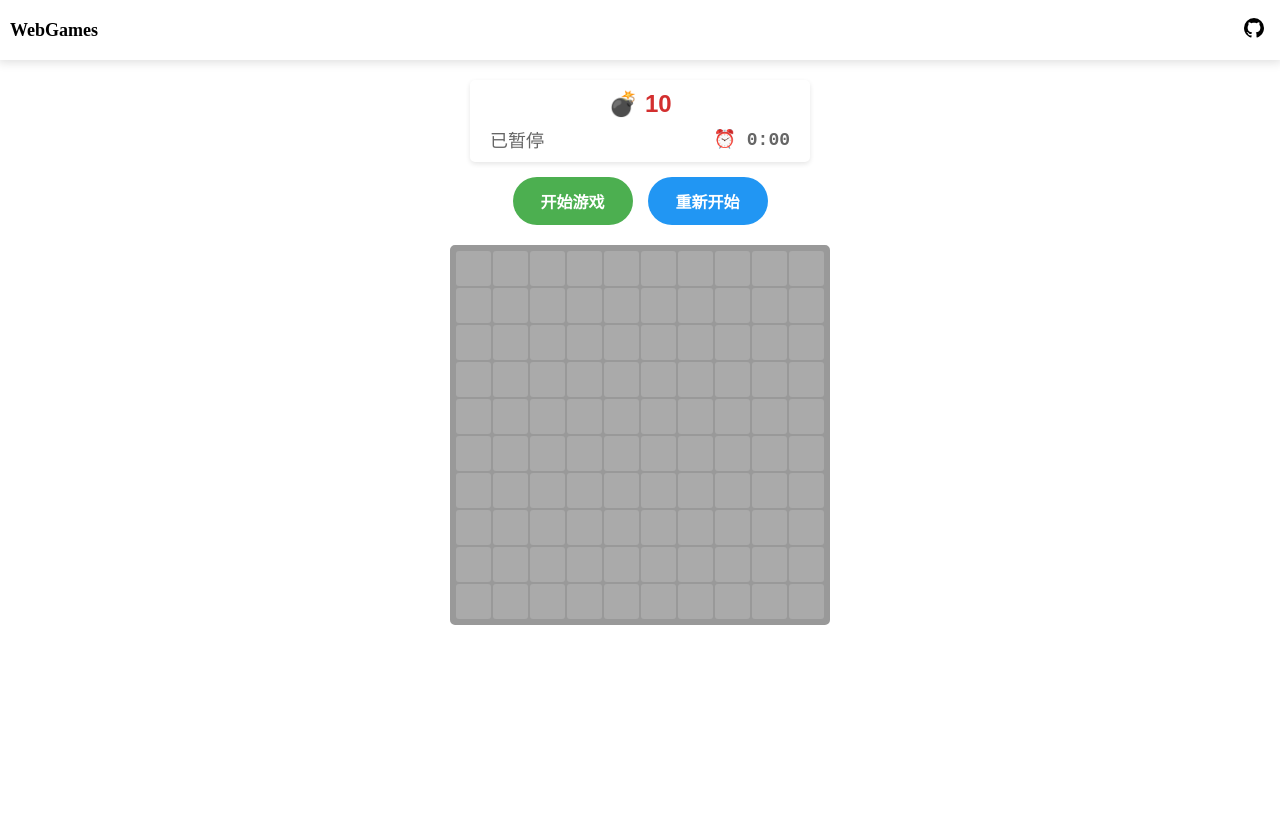
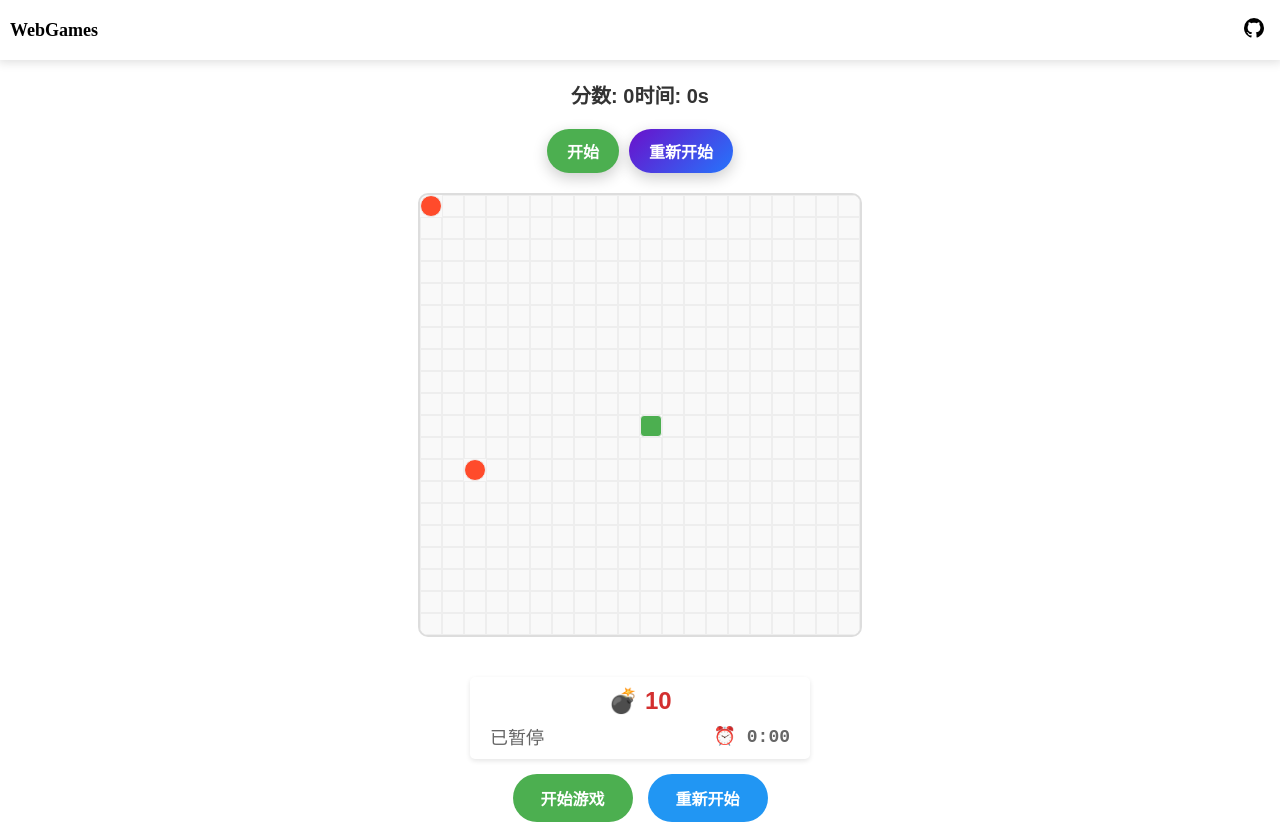
Before and after one commit to zhenghaoyang24/webgames, a Vue app: page / in a window 1280 px wide. Shown: the top 824 px of the page. Before the commit the page ends 800 px from the top, so only its background shows below. Built offline with nearby package versions, Linux system fonts and the light colour scheme; the HTML template or start-up script is replaced by a standard one.

Commit message:
feat:snackgame

```diff
--- a/src/App.vue
+++ b/src/App.vue
@@ -1,6 +1,7 @@
 <script setup>
-import Minesweeper from "@/components/Minesweeper.vue";
+import Minesweeper from "@/components/games/Minesweeper.vue";
 import NavBar from "@/components/NavBar.vue";
+import SnakeGame from "@/components/games/SnakeGame.vue";
 
 </script>
 
@@ -8,8 +9,8 @@ import NavBar from "@/components/NavBar.vue";
   <nav>
     <NavBar></NavBar>
   </nav>
-
   <main class="main">
+    <SnakeGame></SnakeGame>
     <Minesweeper></Minesweeper>
   </main>
 </template>
--- /dev/null
+++ b/src/components/games/SnakeGame.vue
@@ -0,0 +1,308 @@
+<template>
+  <div class="snake-game">
+    <!-- 游戏信息 -->
+    <div class="game-info">
+      <span>分数: {{ score }}</span>
+      <span>时间: {{ gameTime }}s</span>
+    </div>
+
+    <!-- 控制按钮 -->
+    <div class="game-controls">
+      <button
+          @click="toggleGame"
+          :style="{
+          backgroundColor: isPlaying ? '#ff4b2b' : '#4caf50',
+        }"
+      >
+        {{ isPlaying ? '暂停' : '开始' }}
+      </button>
+      <button @click="restartGame" class="restart-button">重新开始</button>
+    </div>
+
+    <!-- 游戏区域 -->
+    <div class="game-area">
+      <div
+          v-for="(row, y) in gameGrid"
+          :key="y"
+          class="game-row"
+      >
+        <div
+            v-for="(cell, x) in row"
+            :key="x"
+            class="game-cell"
+            :class="{ snake: cell === 1, food: cell === 2 }"
+        ></div>
+      </div>
+    </div>
+  </div>
+</template>
+
+<script setup lang="ts">
+import { ref, onMounted, onUnmounted } from 'vue';
+
+// 游戏配置
+const GRID_SIZE = 20; // 网格大小
+const CELL_SIZE = 20; // 每个格子的大小
+const INITIAL_SPEED = 200; // 初始速度（毫秒）
+
+// 游戏状态
+const gameGrid = ref<number[][]>([]); // 游戏网格
+const snake = ref<{ x: number; y: number }[]>([]); // 蛇的身体
+const direction = ref<{ x: number; y: number }>({ x: 1, y: 0 }); // 蛇的移动方向
+const food = ref<{ x: number; y: number }>({ x: 0, y: 0 }); // 食物的位置
+const score = ref(0); // 分数
+const gameTime = ref(0); // 游戏时间
+const isPlaying = ref(false); // 是否正在游戏
+const gameInterval = ref<number | null>(null); // 游戏循环
+const isGameOver = ref(false); // 游戏是否结束
+
+// 初始化游戏网格
+const initGameGrid = () => {
+  gameGrid.value = Array.from({ length: GRID_SIZE }, () =>
+      Array.from({ length: GRID_SIZE }, () => 0)
+  );
+};
+
+// 初始化蛇
+const initSnake = () => {
+  snake.value = [{ x: Math.floor(GRID_SIZE / 2), y: Math.floor(GRID_SIZE / 2) }];
+  updateGrid();
+};
+
+// 生成食物
+const generateFood = () => {
+  let x, y;
+  do {
+    x = Math.floor(Math.random() * GRID_SIZE);
+    y = Math.floor(Math.random() * GRID_SIZE);
+  } while (gameGrid.value[y][x] !== 0);
+  food.value = { x, y };
+  gameGrid.value[y][x] = 2;
+};
+
+// 更新游戏网格
+const updateGrid = () => {
+  initGameGrid(); // 清空网格
+  // 渲染蛇
+  snake.value.forEach((segment) => {
+    gameGrid.value[segment.y][segment.x] = 1;
+  });
+  // 渲染食物
+  gameGrid.value[food.value.y][food.value.x] = 2;
+};
+
+// 移动蛇
+const moveSnake = () => {
+  const head = { ...snake.value[0] };
+  head.x += direction.value.x;
+  head.y += direction.value.y;
+
+  // 检查是否撞墙或撞到自己
+  if (
+      head.x < 0 ||
+      head.x >= GRID_SIZE ||
+      head.y < 0 ||
+      head.y >= GRID_SIZE ||
+      gameGrid.value[head.y][head.x] === 1
+  ) {
+    endGame();
+    return;
+  }
+
+  // 检查是否吃到食物
+  if (head.x === food.value.x && head.y === food.value.y) {
+    score.value += 10;
+    snake.value.unshift(head);
+    generateFood();
+  } else {
+    snake.value.unshift(head);
+    snake.value.pop();
+  }
+
+  updateGrid();
+};
+
+// 开始游戏
+const startGame = () => {
+  if (isGameOver.value) {
+    // 如果游戏结束，重置状态
+    isGameOver.value = false;
+    score.value = 0;
+    gameTime.value = 0;
+    initSnake();
+    generateFood();
+  }
+
+  if (!isPlaying.value) {
+    isPlaying.value = true;
+    gameInterval.value = setInterval(() => {
+      moveSnake();
+      gameTime.value++;
+    }, INITIAL_SPEED);
+  }
+};
+
+// 暂停游戏
+const pauseGame = () => {
+  if (isPlaying.value) {
+    isPlaying.value = false;
+    if (gameInterval.value) {
+      clearInterval(gameInterval.value);
+      gameInterval.value = null;
+    }
+  }
+};
+
+// 切换游戏状态
+const toggleGame = () => {
+  if (isPlaying.value) {
+    pauseGame();
+  } else {
+    startGame();
+  }
+};
+
+// 重新开始游戏
+const restartGame = () => {
+  pauseGame(); // 暂停当前游戏
+  isGameOver.value = false;
+  score.value = 0;
+  gameTime.value = 0;
+  initSnake();
+  generateFood();
+};
+
+// 结束游戏
+const endGame = () => {
+  pauseGame();
+  isGameOver.value = true;
+  alert(`游戏结束！你的分数是：${score.value}`);
+};
+
+// 监听键盘事件
+const handleKeyDown = (event: KeyboardEvent) => {
+  if (event.key === ' ' && !isGameOver.value) {
+    // 空格键切换游戏状态
+    toggleGame();
+  }
+
+  if (!isPlaying.value) return;
+
+  switch (event.key) {
+    case 'ArrowUp':
+      if (direction.value.y === 0) direction.value = { x: 0, y: -1 };
+      break;
+    case 'ArrowDown':
+      if (direction.value.y === 0) direction.value = { x: 0, y: 1 };
+      break;
+    case 'ArrowLeft':
+      if (direction.value.x === 0) direction.value = { x: -1, y: 0 };
+      break;
+    case 'ArrowRight':
+      if (direction.value.x === 0) direction.value = { x: 1, y: 0 };
+      break;
+  }
+};
+
+// 生命周期钩子
+onMounted(() => {
+  initGameGrid(); // 初始化网格
+  initSnake(); // 初始化蛇
+  generateFood(); // 生成食物
+  window.addEventListener('keydown', handleKeyDown);
+});
+
+onUnmounted(() => {
+  window.removeEventListener('keydown', handleKeyDown);
+  if (gameInterval.value) {
+    clearInterval(gameInterval.value);
+  }
+});
+</script>
+
+<style lang="less" scoped>
+.snake-game {
+  display: flex;
+  flex-direction: column;
+  align-items: center;
+  font-family: 'Arial', sans-serif;
+  padding: 20px;
+  color: #333;
+}
+
+.game-info {
+  margin-bottom: 20px;
+  font-size: 20px;
+  font-weight: bold;
+}
+
+.game-controls {
+  margin-bottom: 20px;
+  display: flex;
+  gap: 10px;
+
+  button {
+    padding: 10px 20px;
+    font-size: 16px;
+    font-weight: bold;
+    color: white;
+    border: none;
+    outline: none;
+    border-radius: 25px;
+    cursor: pointer;
+    box-shadow: 0 5px 15px rgba(0, 0, 0, 0.2);
+    transition: transform 0.2s, box-shadow 0.2s;
+
+    &:hover {
+      transform: scale(1.05);
+      box-shadow: 0 8px 20px rgba(0, 0, 0, 0.3);
+    }
+  }
+
+  .restart-button {
+    background: linear-gradient(135deg, #6a11cb, #2575fc);
+  }
+}
+
+.game-area {
+  display: flex;
+  flex-direction: column;
+  border: 2px solid #ddd;
+  background: #f9f9f9;
+  border-radius: 10px;
+  overflow: hidden;
+}
+
+.game-row {
+  display: flex;
+}
+
+.game-cell {
+  width: 20px;
+  height: 20px;
+  border: 1px solid #eee;
+}
+
+.snake {
+  background: #4caf50;
+  border-radius: 4px;
+}
+
+.food {
+  background: #ff4b2b;
+  border-radius: 50%;
+  animation: pulse 1s infinite;
+}
+
+@keyframes pulse {
+  0% {
+    transform: scale(1);
+  }
+  50% {
+    transform: scale(1.1);
+  }
+  100% {
+    transform: scale(1);
+  }
+}
+</style>
```
Also changed, not shown: src/components/games/Minesweeper.vue (renamed from src/components/Minesweeper.vue).
